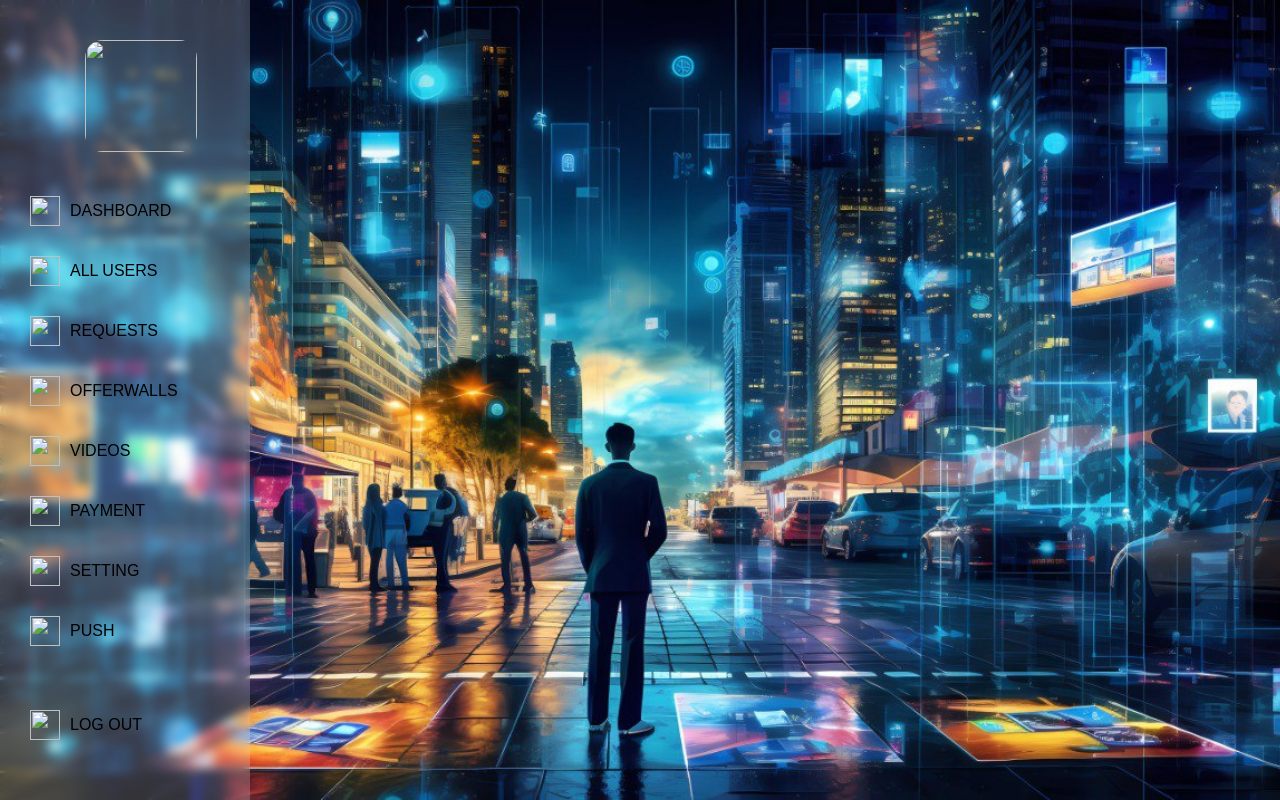
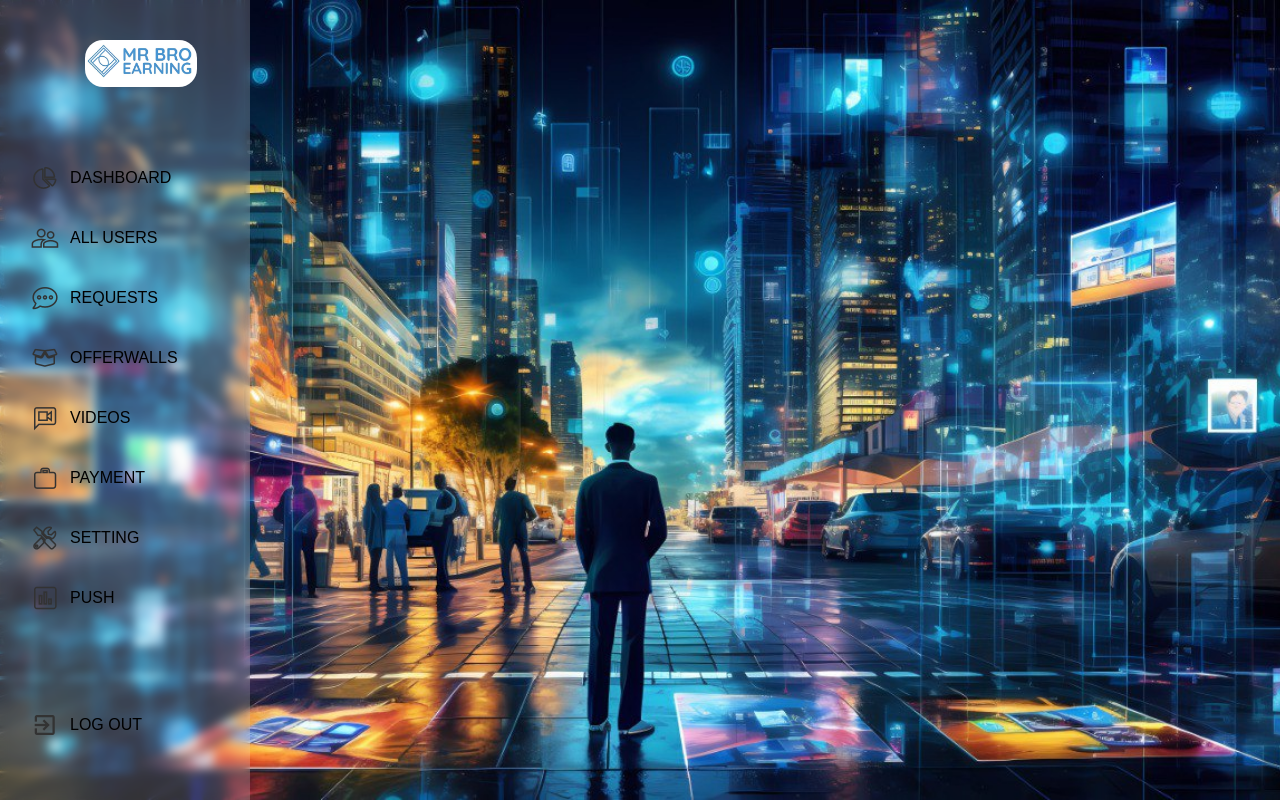
Before and after one commit to SyedDanish555/AdminPannel, a plain HTML site: page index.html in a window 1280 px wide. Drawn offline with Linux system fonts and the light colour scheme; files whose address does not match are found by name.

Commit message:
Update index.html
Have changed path of images

```diff
--- a/index.html
+++ b/index.html
@@ -10,21 +10,21 @@
     <div class="header">
         <div class="side-nav">
             <div class="user">
-                <img src="images/logo.jpg" class="user-img">
+                <img src="logo.jpg" class="user-img">
             </div>
             <ul>
-                <li><img src="images/dashboard.png"><p>DASHBOARD</p></li>
-                <li><img src="images/members.png"><p>ALL USERS</p></li>
-                <li><img src="images/messages.png"><p>REQUESTS</p></li>
-                <li><img src="images/rewards.png"><p>OFFERWALLS</p></li>
-                <li><img src="images/video-chat.png"><p>VIDEOS</p></li>
-                <li><img src="images/projects.png"><p>PAYMENT</p></li>
-                <li><img src="images/setting.png"><p>SETTING</p></li>
-                <li><img src="images/reports.png"><p>PUSH</p></li>
+                <li><img src="dashboard.png"><p>DASHBOARD</p></li>
+                <li><img src="members.png"><p>ALL USERS</p></li>
+                <li><img src="messages.png"><p>REQUESTS</p></li>
+                <li><img src="rewards.png"><p>OFFERWALLS</p></li>
+                <li><img src="video-chat.png"><p>VIDEOS</p></li>
+                <li><img src="projects.png"><p>PAYMENT</p></li>
+                <li><img src="setting.png"><p>SETTING</p></li>
+                <li><img src="reports.png"><p>PUSH</p></li>
             </ul>
 
             <ul>
-                <li><img src="images/logout.png">LOG OUT</li>
+                <li><img src="logout.png">LOG OUT</li>
             </ul>
         </div>
     </div>
```
